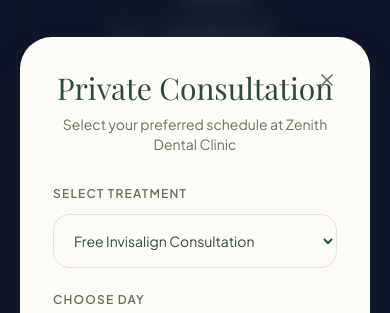
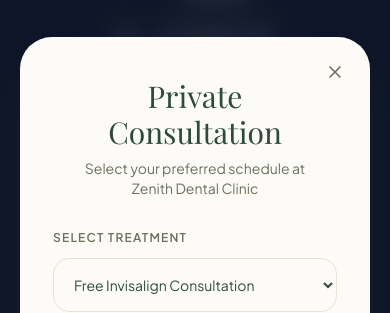
Before and after one commit to sohailthedeveloper/Aurabix, a Next.js app: page /demo/1 in a window 390 px wide. Both pictures are taken after a click on the button "Book Online". Shown: the part 7318-7631 px from the top of the page. Built offline with nearby package versions, Linux system fonts and the light colour scheme; a web font is replaced by a local one.

Commit message:
fix: close button alignment on mobile

```diff
--- a/src/components/demo/BookingModal.js
+++ b/src/components/demo/BookingModal.js
@@ -98,7 +98,7 @@
       >
         <button
           onClick={onClose}
-          className="absolute top-6 right-6 p-2 rounded-full hover:bg-black/5 transition-colors z-20"
+          className="absolute top-4 right-4 sm:top-6 sm:right-6 p-2 rounded-full hover:bg-black/5 transition-colors z-20"
           style={{ color: mutedText }}
         >
           <X size={20} />
@@ -113,7 +113,7 @@
                 key="step1" custom={1} variants={variants} initial="enter" animate="center" exit="exit" transition={{ duration: 0.3 }}
                 className="absolute inset-0 p-8 sm:p-10 overflow-y-auto"
               >
-                <div className="text-center mb-8">
+                <div className="text-center mb-8 px-4 sm:px-0 mt-2 sm:mt-0">
                   <h3 className="text-3xl mb-2" style={fontHeading}>Private Consultation</h3>
                   <p className="text-sm" style={{ color: mutedText }}>Select your preferred schedule at {clinicName}</p>
                 </div>
```
